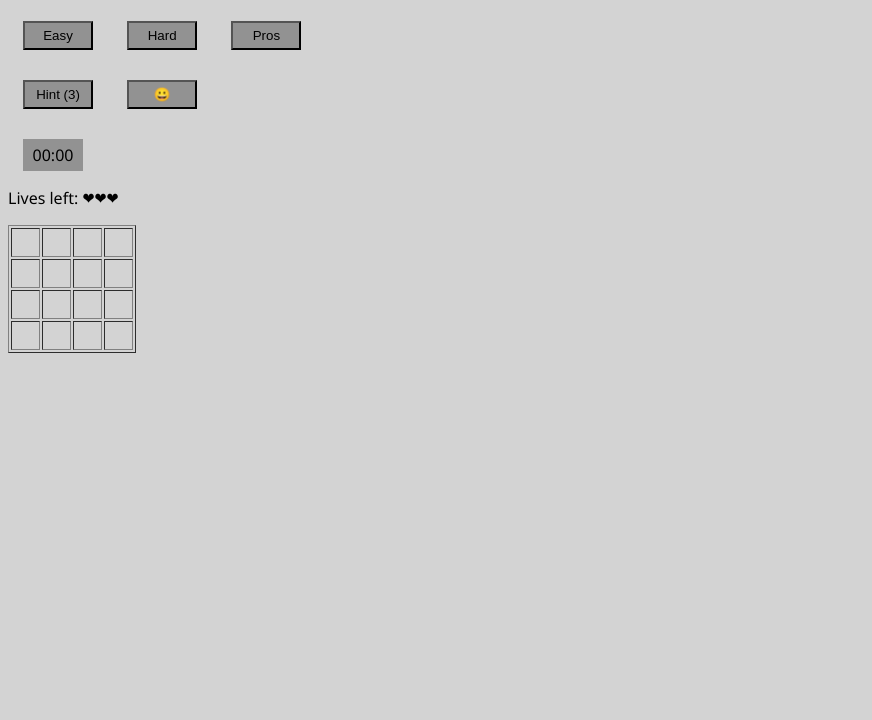
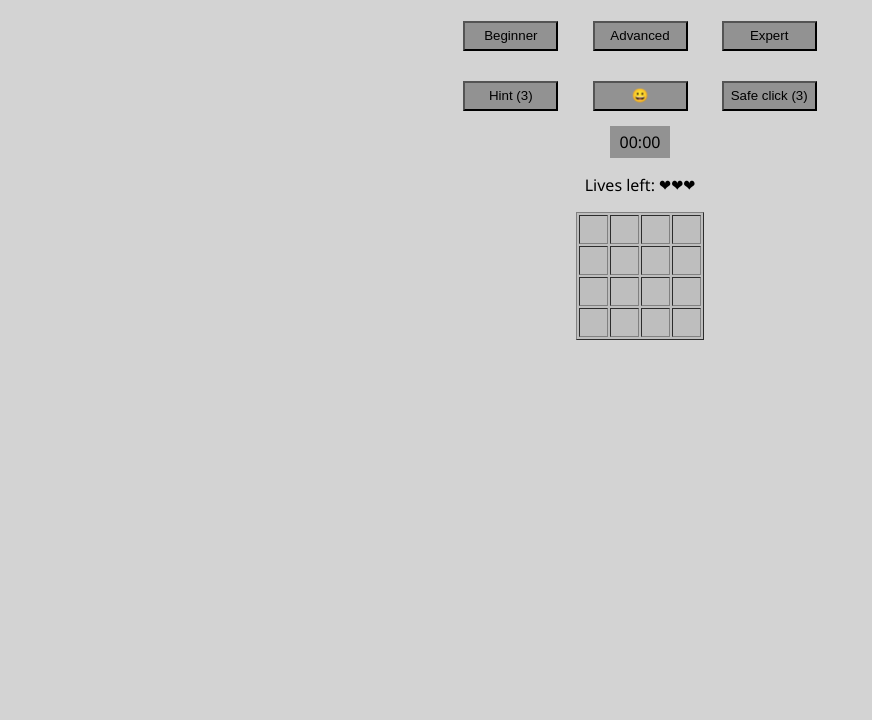
Before and after one commit to ofek-rusaev/minesweepers-sprint, a plain HTML site: page index.html in a window 1280 px wide. Shown: the part 80-800 px from the top of the page, without its empty margins (0-872 px from the left). Drawn offline with Linux system fonts and the light colour scheme.

Commit message:
Added "safe click" option.

```diff
--- a/css/style.css
+++ b/css/style.css
@@ -1,13 +1,17 @@
 body {
     font-family: 'Segoe UI', Tahoma, Geneva, Verdana, sans-serif;
     background-color: lightgray;
+    margin: auto;
+    text-align: center;
 }
 
 button {
     padding: 5px;
     background-color: rgb(146, 146, 146);
     margin: 15px;
-    width: 70px;
+    width: 95px;
+    height: 30px;
+    text-align: center;
 }
 
 .board td {
@@ -28,6 +32,7 @@ button {
     margin: 15px;
     width: 50px;
     text-align: center;
+    margin: auto;
 }
 
 .mark {
@@ -40,7 +45,7 @@ button {
 }
 
 .open {
-    background-color: rgb(245, 241, 241);
+    background-color: rgb(218, 214, 214);
 }
 
 .one {
--- a/index.html
+++ b/index.html
@@ -17,11 +17,11 @@
     </div> -->
 
     <div class='options'>
-        <button class="btn" onclick="resetGame(4, 2)">Easy</button>
-        <button class="btn" onclick="resetGame(8, 12)">Hard</button>
-        <button class="btn" onclick="resetGame(12, 30)">Pros</button>
+        <button class="btn" onclick="resetGame(4, 2)">Beginner</button>
+        <button class="btn" onclick="resetGame(8, 12)">Advanced</button>
+        <button class="btn" onclick="resetGame(12, 30)">Expert</button>
     </div>
-    <table border="1">
+    <table border="1" class="table">
         <tbody class="board">
 
         </tbody>
@@ -29,9 +29,13 @@
         <div>
             <button onclick="setHintOn()">Hint (<span>3</span>)</button>
             <button class="smiley" onclick="resetGame(4, 2)">😀</button>
+            <button class="safe" onclick="safeClick()">Safe click (3)</button>
         </div>
         <div class="clock"> 00:00 </div>
-        <p>Lives left: <span>❤❤❤</span></p>
+        <p>
+            Lives left: <span>❤❤❤</span>
+        </p>
+
         <script src="js/util.js"></script>
         <script src="js/board.js"></script>
         <script src="js/game.js"></script>
--- a/js/board.js
+++ b/js/board.js
@@ -21,6 +21,7 @@ var gTimerInterval;
 var isFirstClick = true; // recognizes first click and starts game. TO DO : change to boolan value
 var gHintsCount = 3;
 var gLivesCount = 3;
+var gSafeClicksCount = 3;
 var isHintOn = false;
 
 function init() {
@@ -31,6 +32,8 @@ function init() {
     elLivesIconUpdate();
     gHintsCount = 3;
     elHintsBtnUpdate();
+    gSafeClicksCount = 3;
+    elSafeClickBtnUpdate();
     gBoard = createBoard();
     renderBoard();
 
@@ -147,6 +150,18 @@ function setRandMine(i, j) {
     elCell.classList.add('mine');
 }
 
+// sets colors for numbers on board:
+function addStyleForNums(elCell, i, j) {
+    if (gBoard[i][j].negsMinesCount === 1) elCell.classList.add('one');
+    if (gBoard[i][j].negsMinesCount === 2) elCell.classList.add('two');
+    if (gBoard[i][j].negsMinesCount === 3) elCell.classList.add('three');
+    if (gBoard[i][j].negsMinesCount === 4) elCell.classList.add('four');
+    if (gBoard[i][j].negsMinesCount === 5) elCell.classList.add('five');
+    if (gBoard[i][j].negsMinesCount === 6) elCell.classList.add('six');
+    if (gBoard[i][j].negsMinesCount === 7) elCell.classList.add('seven');
+    if (gBoard[i][j].negsMinesCount === 8) elCell.classList.add('eight');
+}
+
 // captures smiley element
 function getSmileyBtn(newValue) {
     var elSmileyBtn = document.getElementsByClassName('smiley')
--- a/js/game.js
+++ b/js/game.js
@@ -28,6 +28,7 @@ function cellClicked(elCell, i, j) {
         elCell.classList.add('open');
     }
     var cellValue = gBoard[i][j].negsMinesCount;
+    var valueForSwitch = gBoard[i][j].negsMinesCount;
     addStyleForNums(elCell, i, j);
 
     (cellValue === 0) ? elCell.innerHTML = EMPTY : elCell.innerHTML = cellValue;
@@ -50,10 +51,35 @@ function showMineHit(elCell) {
 function elLivesIconUpdate() {
     var elLives = document.querySelector('p span');
     var elStr = ''
-    for (var i = gLivesCount; i > 0 ; i--) {
+    for (var i = gLivesCount; i > 0; i--) {
         elStr += '❤';
     }
     elLives.innerText = elStr;
+}
+
+// showing random cell that is safe to open:
+function safeClick(elBtn) {
+    if (gSafeClicksCount === 0) return;
+    var iIdx = getRandomInt(0, gBoard.length);
+    var jIdx = getRandomInt(0, gBoard.length);
+    if (gBoard[iIdx][jIdx].isMine || gBoard[iIdx][jIdx].isShown) {
+        safeClick();
+    } else {
+        var cellSelector = getSelector(iIdx, jIdx);
+        var elCell = document.querySelector(cellSelector);
+        elCell.classList.add('hint');
+        gSafeClicksCount--;
+        elSafeClickBtnUpdate();
+        setTimeout(function () {
+            elCell.classList.remove('hint');
+        }, 1000);
+    }
+}
+
+// update count for safe clicks
+function elSafeClickBtnUpdate() {
+    var elBtn = document.querySelector('.safe');
+    elBtn.innerText = `Safe click (${gSafeClicksCount})`;
 }
 
 // on "hint" click:
@@ -66,6 +92,7 @@ function setHintOn() {
     elContainer.classList.add('hint');
 }
 
+// update count for hints
 function elHintsBtnUpdate() {
     document.querySelector('button span').innerText = gHintsCount;
 }
@@ -127,19 +154,6 @@ function checkWin() {
     }
 }
 
-function countNegs(posI, posJ) {
-    var neighborsCount = 0
-    for (var i = posI - 1; i <= posI + 1; i++) {
-        if (i < 0 || i >= gBoard.length) continue;
-        for (var j = posJ - 1; j <= posJ + 1; j++) {
-            if (j < 0 || j >= gBoard.length) continue;
-            if (i === posI && j === posJ) continue;
-            if (gBoard[i][j] === LIFE || gBoard[i][j] === SUPER_LIFE) neighborsCount++
-        }
-    }
-    return neighborsCount
-}
-
 // show cell's negs:
 function expandShown(board, posI, posJ) {
     for (var i = posI - 1; i <= posI + 1; i++) {
@@ -159,7 +173,6 @@ function expandShown(board, posI, posJ) {
         }
     }
 }
-
 
 // shows all mines in red when player lost the game
 function revelAllMines() {
@@ -206,14 +219,3 @@ function gameOver() {
     isFirstClick = true;
     clearInterval(gTimerInterval);
 }
-
-function addStyleForNums(elCell, i, j) {
-    if (gBoard[i][j].negsMinesCount === 1) elCell.classList.add('one');
-    if (gBoard[i][j].negsMinesCount === 2) elCell.classList.add('two');
-    if (gBoard[i][j].negsMinesCount === 3) elCell.classList.add('three');
-    if (gBoard[i][j].negsMinesCount === 4) elCell.classList.add('four');
-    if (gBoard[i][j].negsMinesCount === 5) elCell.classList.add('five');
-    if (gBoard[i][j].negsMinesCount === 6) elCell.classList.add('six');
-    if (gBoard[i][j].negsMinesCount === 7) elCell.classList.add('seven');
-    if (gBoard[i][j].negsMinesCount === 8) elCell.classList.add('eight');
-}
```
Also changed, not shown: notes.txt.
